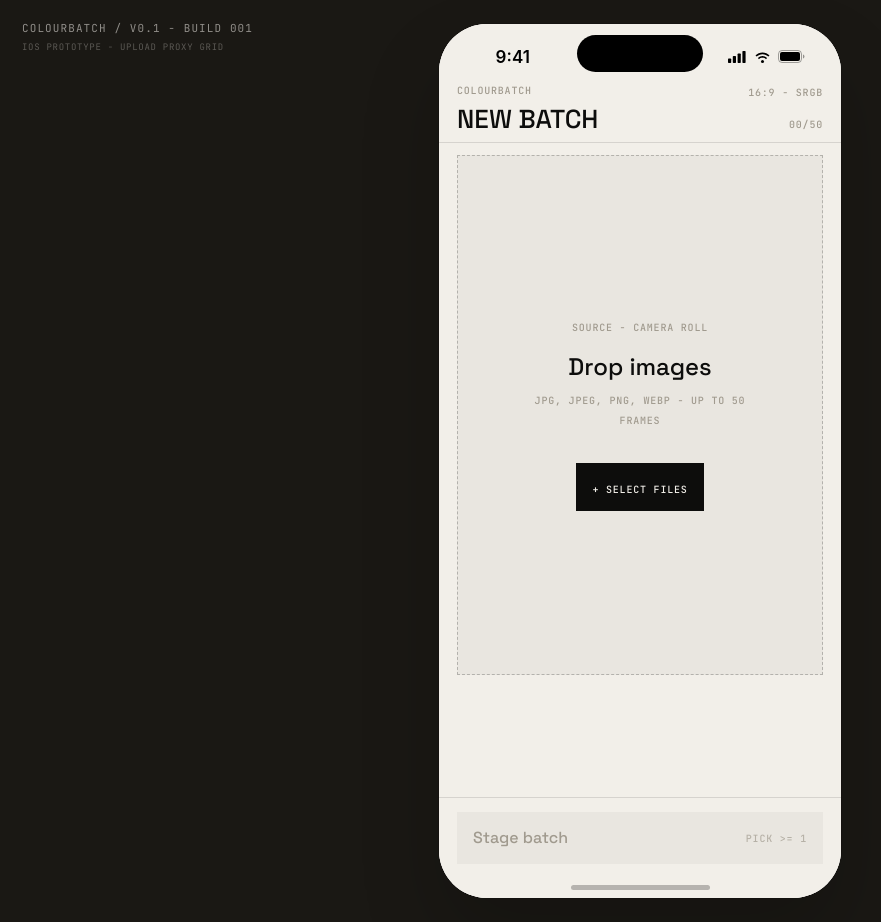
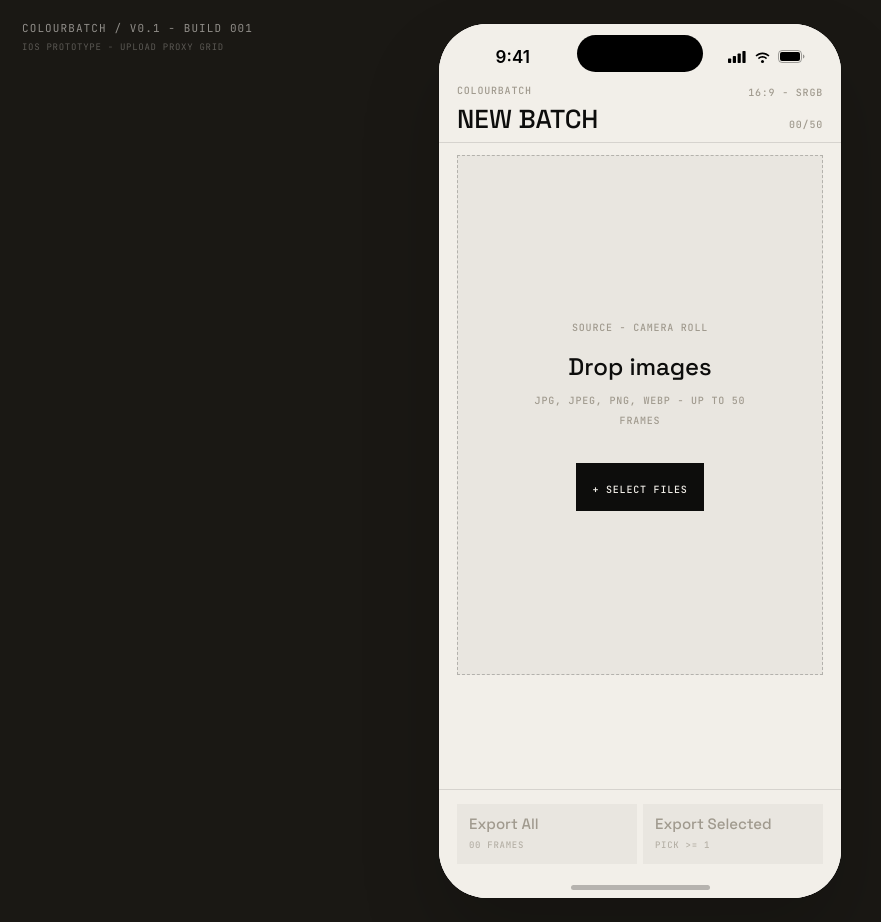
Before and after one commit to J3rey/ColourBatch, a React (Vite) app in the folder frontend/: page / in a window 1280 px wide. Shown: the whole page, without its empty margins (0-881 px from the left). Built offline with nearby package versions, Linux system fonts and the light colour scheme.

Commit message:
fix: enable vertical flipping of textures in WebGLGradingEngine

```diff
--- a/frontend/src/ColourBatch.jsx
+++ b/frontend/src/ColourBatch.jsx
@@ -629,6 +629,31 @@ class WebGLGradingEngine {
     return img;
   }
 
+  drawImage(img, preset, type = 'image/jpeg', quality = 0.9) {
+    const gl = this.gl;
+    const width = img.naturalWidth || img.width;
+    const height = img.naturalHeight || img.height;
+    const adjustments = normalisePreset(preset || PRESETS[0]);
+
+    this.canvas.width = width;
+    this.canvas.height = height;
+    gl.viewport(0, 0, width, height);
+    gl.useProgram(this.program);
+    gl.activeTexture(gl.TEXTURE0);
+    gl.bindTexture(gl.TEXTURE_2D, this.texture);
+    gl.pixelStorei(gl.UNPACK_FLIP_Y_WEBGL, true);
+    gl.texImage2D(gl.TEXTURE_2D, 0, gl.RGBA, gl.RGBA, gl.UNSIGNED_BYTE, img);
+    this.setUniforms(adjustments);
+
+    const position = gl.getAttribLocation(this.program, 'aPosition');
+    gl.bindBuffer(gl.ARRAY_BUFFER, this.positionBuffer);
+    gl.enableVertexAttribArray(position);
+    gl.vertexAttribPointer(position, 2, gl.FLOAT, false, 0, 0);
+    gl.drawArrays(gl.TRIANGLES, 0, 6);
+
+    return this.canvas.toDataURL(type, quality);
+  }
+
   setUniforms(adjustments) {
     const gl = this.gl;
     gl.uniform1i(this.uniforms.uImage, 0);
@@ -651,28 +676,34 @@ class WebGLGradingEngine {
     if (!preset || preset.id === 'original') return dataUrl;
 
     const img = await this.loadDataUrl(dataUrl);
-    const gl = this.gl;
-    const width = img.naturalWidth || img.width;
-    const height = img.naturalHeight || img.height;
-    const adjustments = normalisePreset(preset);
+    return this.drawImage(img, preset, 'image/jpeg', 0.9);
+  }
 
-    this.canvas.width = width;
-    this.canvas.height = height;
-    gl.viewport(0, 0, width, height);
-    gl.useProgram(this.program);
-    gl.activeTexture(gl.TEXTURE0);
-    gl.bindTexture(gl.TEXTURE_2D, this.texture);
-    gl.texImage2D(gl.TEXTURE_2D, 0, gl.RGBA, gl.RGBA, gl.UNSIGNED_BYTE, img);
-    this.setUniforms(adjustments);
+  async gradeFile(file, preset) {
+    const img = await loadImage(file);
+    return this.drawImage(img, preset || PRESETS[0], 'image/jpeg', 0.95);
+  }
+}
 
-    const position = gl.getAttribLocation(this.program, 'aPosition');
-    gl.bindBuffer(gl.ARRAY_BUFFER, this.positionBuffer);
-    gl.enableVertexAttribArray(position);
-    gl.vertexAttribPointer(position, 2, gl.FLOAT, false, 0, 0);
-    gl.drawArrays(gl.TRIANGLES, 0, 6);
+function waitForFrame() {
+  return new Promise((resolve) => window.requestAnimationFrame(() => resolve()));
+}
 
-    return this.canvas.toDataURL('image/jpeg', 0.9);
+function makeExportFileName(fileName, presetId) {
+  const dotIndex = fileName.lastIndexOf('.');
+  const baseName = dotIndex > 0 ? fileName.slice(0, dotIndex) : fileName;
+  const safeBase = baseName.replace(/[<>:"/\\|?*\x00-\x1F]/g, '_').trim() || 'colourbatch-export';
+  return `${safeBase}-${presetId || 'original'}.jpg`;
 }
+
+function downloadDataUrl(dataUrl, fileName) {
+  const anchor = document.createElement('a');
+  anchor.href = dataUrl;
+  anchor.download = fileName;
+  anchor.style.display = 'none';
+  document.body.appendChild(anchor);
+  anchor.click();
+  anchor.remove();
 }
 
 function LazyProxyImage({ image, onVisibilityChange }) {
@@ -900,20 +931,92 @@ function PresetBar({ activePresetId, onSelectPreset, previews }) {
   );
 }
 
-function Lightbox({ image, onClose }) {
+function Lightbox({ image, activePreset, hasPrevious, hasNext, onClose, onNavigate }) {
+  const [showOriginal, setShowOriginal] = useState(false);
+
+  useEffect(() => {
+    setShowOriginal(false);
+  }, [image?.id, activePreset?.id]);
+
+  useEffect(() => {
+    if (!image) return undefined;
+
+    const handleKeyDown = (event) => {
+      if (event.key === 'Escape') onClose();
+      if (event.key === 'ArrowLeft') onNavigate(-1);
+      if (event.key === 'ArrowRight') onNavigate(1);
+    };
+
+    window.addEventListener('keydown', handleKeyDown);
+    return () => window.removeEventListener('keydown', handleKeyDown);
+  }, [image, onClose, onNavigate]);
+
   if (!image) return null;
 
+  const gradedSrc = activePreset?.id === 'original' ? image.proxyDataUrl : image.gradedDataUrl || image.proxyDataUrl;
+  const displaySrc = showOriginal ? image.proxyDataUrl : gradedSrc;
+  const canCompare = activePreset?.id !== 'original';
+
   return (
-    <div className="absolute inset-0 z-50 flex flex-col bg-black">
-      <button type="button" onClick={onClose} className="px-[18px] pb-3 pt-[52px] text-left">
+    <div
+      className="absolute inset-0 z-50 flex flex-col bg-black"
+      onMouseDown={(event) => {
+        if (event.target === event.currentTarget) onClose();
+      }}
+    >
+      <div className="flex items-center justify-between px-[18px] pb-3 pt-[52px]">
+        <button type="button" onClick={onClose} className="appearance-none bg-transparent p-0 text-left">
           <MonoLabel size={10} color="#F2EFE9">
             CLOSE
           </MonoLabel>
         </button>
-      <div className="flex min-h-0 flex-1 items-center justify-center p-[18px]">
-        <img src={image.gradedDataUrl || image.proxyDataUrl} alt="" className="max-h-full max-w-full object-contain" />
+        <button
+          type="button"
+          onClick={() => setShowOriginal((current) => !current)}
+          disabled={!canCompare}
+          className="appearance-none bg-transparent p-0 text-right disabled:opacity-35"
+        >
+          <MonoLabel size={10} color="#F2EFE9">
+            {showOriginal ? 'SHOW GRADED' : 'SHOW ORIGINAL'}
+          </MonoLabel>
+        </button>
+      </div>
+      <div className="relative flex min-h-0 flex-1 items-center justify-center px-[18px] py-2">
+        {hasPrevious && (
+          <button
+            type="button"
+            onClick={() => onNavigate(-1)}
+            className="absolute left-[18px] top-1/2 z-10 -translate-y-1/2 bg-black/55 px-2 py-2 text-[#F2EFE9]"
+            aria-label="Previous image"
+          >
+            <MonoLabel size={10} color="#F2EFE9">
+              PREV
+            </MonoLabel>
+          </button>
+        )}
+        <img src={displaySrc} alt="" className="max-h-full max-w-full object-contain" draggable={false} />
+        {hasNext && (
+          <button
+            type="button"
+            onClick={() => onNavigate(1)}
+            className="absolute right-[18px] top-1/2 z-10 -translate-y-1/2 bg-black/55 px-2 py-2 text-[#F2EFE9]"
+            aria-label="Next image"
+          >
+            <MonoLabel size={10} color="#F2EFE9">
+              NEXT
+            </MonoLabel>
+          </button>
+        )}
       </div>
       <div className="px-[18px] pb-12">
+        <div className="mb-1 flex items-center justify-between gap-3">
+          <MonoLabel size={10} color="#F2EFE9" className="min-w-0 truncate">
+            {showOriginal ? 'Original' : activePreset?.name || 'Original'}
+          </MonoLabel>
+          <MonoLabel size={10} color="rgba(242,239,233,0.65)">
+            {showOriginal ? 'SOURCE' : 'GRADED'}
+          </MonoLabel>
+        </div>
         <MonoLabel size={10} color="rgba(242,239,233,0.65)" className="block truncate">
           {image.fileName}
         </MonoLabel>
@@ -933,8 +1036,8 @@ export default function ColourBatchArtifact() {
   const [images, setImages] = useState([]);
   const [activePresetId, setActivePresetId] = useState('original');
   const [lightboxImageId, setLightboxImageId] = useState(null);
-  const [isExporting] = useState(false);
-  const [exportProgress] = useState({ current: 0, total: 0 });
+  const [isExporting, setIsExporting] = useState(false);
+  const [exportProgress, setExportProgress] = useState({ current: 0, total: 0 });
   const [visibleImageIds, setVisibleImageIds] = useState(() => new Set());
   const [presetPreviews, setPresetPreviews] = useState({});
   const [toast, setToast] = useState('');
@@ -951,6 +1054,10 @@ export default function ColourBatchArtifact() {
   const firstProxyDataUrl = images[0]?.proxyDataUrl || '';
   const lightboxImage = useMemo(
     () => images.find((image) => image.id === lightboxImageId) || null,
+    [images, lightboxImageId],
+  );
+  const lightboxIndex = useMemo(
+    () => images.findIndex((image) => image.id === lightboxImageId),
     [images, lightboxImageId],
   );
 
@@ -1131,6 +1238,62 @@ export default function ColourBatchArtifact() {
 
   const openAddMore = useCallback(() => fileInputRef.current?.click(), []);
 
+  const navigateLightbox = useCallback((direction) => {
+    const currentImages = imagesRef.current;
+    if (currentImages.length < 2) return;
+
+    const currentIndex = currentImages.findIndex((image) => image.id === lightboxImageId);
+    const nextIndex = currentIndex === -1
+      ? 0
+      : (currentIndex + direction + currentImages.length) % currentImages.length;
+
+    setLightboxImageId(currentImages[nextIndex].id);
+  }, [lightboxImageId]);
+
+  const handleExport = useCallback(async (scope) => {
+    if (isExporting) return;
+
+    const currentImages = imagesRef.current;
+    const targets = scope === 'selected'
+      ? currentImages.filter((image) => image.selected)
+      : currentImages;
+
+    if (!targets.length) {
+      showToast(scope === 'selected' ? 'Select at least one image to export.' : 'No images to export.');
+      return;
+    }
+
+    const failed = [];
+    setIsExporting(true);
+    setExportProgress({ current: 0, total: targets.length });
+
+    for (let index = 0; index < targets.length; index += 1) {
+      const image = targets[index];
+      await waitForFrame();
+
+      try {
+        const dataUrl = await getGradingEngine().gradeFile(image.file, activePreset);
+        downloadDataUrl(dataUrl, makeExportFileName(image.fileName, activePreset.id));
+      } catch (error) {
+        console.error(`ColourBatch export failed for ${image.fileName}`, error);
+        failed.push(image.fileName);
+      } finally {
+        setExportProgress({ current: index + 1, total: targets.length });
+      }
+    }
+
+    setIsExporting(false);
+
+    if (failed.length) {
+      const failedNames = failed.slice(0, 3).join(', ');
+      const suffix = failed.length > 3 ? ` +${failed.length - 3} more` : '';
+      showToast(`Export finished. Failed: ${failedNames}${suffix}`);
+      return;
+    }
+
+    showToast(`Exported ${targets.length} image${targets.length === 1 ? '' : 's'}.`);
+  }, [activePreset, getGradingEngine, isExporting, showToast]);
+
   return (
     <div className="flex min-h-screen items-center justify-center bg-[#1A1814] p-6 font-['Space_Grotesk',system-ui,-apple-system,sans-serif] text-[#F2EFE9]">
       <style>{`
@@ -1200,22 +1363,50 @@ export default function ColourBatchArtifact() {
           )}
 
           <div className="absolute inset-x-0 bottom-0 border-t border-[rgba(13,13,12,0.12)] bg-[#F2EFE9] px-[18px] pb-[34px] pt-3.5">
+            {isExporting && (
+              <MonoLabel size={10} color={tokens.mute} className="mb-2 block">
+                Exporting {exportProgress.current}/{exportProgress.total}...
+              </MonoLabel>
+            )}
+            <div className="grid grid-cols-2 gap-1.5">
               <button
                 type="button"
+                onClick={() => handleExport('all')}
+                disabled={!images.length || isExporting}
+                className="flex cursor-not-allowed flex-col items-start bg-[rgba(13,13,12,0.04)] px-3 py-3 text-[#A09A8E] transition-colors enabled:cursor-pointer enabled:bg-[#0D0D0C] enabled:text-[#F2EFE9]"
+              >
+                <span className="font-['Space_Grotesk',system-ui] text-[15px] font-medium leading-none tracking-normal">
+                  Export All
+                </span>
+                <MonoLabel size={9} color="currentColor" className="mt-2 opacity-70">
+                  {String(images.length).padStart(2, '0')} FRAMES
+                </MonoLabel>
+              </button>
+              <button
+                type="button"
+                onClick={() => handleExport('selected')}
                 disabled={!selectedCount || isExporting}
-              className="flex w-full cursor-not-allowed items-center justify-between bg-[rgba(13,13,12,0.04)] px-4 py-3.5 text-[#A09A8E] transition-colors enabled:cursor-pointer enabled:bg-[#0D0D0C] enabled:text-[#F2EFE9]"
+                className="flex cursor-not-allowed flex-col items-start bg-[rgba(13,13,12,0.04)] px-3 py-3 text-[#A09A8E] transition-colors enabled:cursor-pointer enabled:bg-[#0D0D0C] enabled:text-[#F2EFE9]"
               >
-              <span className="font-['Space_Grotesk',system-ui] text-base font-medium tracking-normal">
-                Stage batch
+                <span className="font-['Space_Grotesk',system-ui] text-[15px] font-medium leading-none tracking-normal">
+                  Export Selected
                 </span>
-              <MonoLabel size={10} color="currentColor" className="opacity-70">
-                {selectedCount ? `READY ${String(selectedCount).padStart(2, '0')}` : 'PICK >= 1'}
+                <MonoLabel size={9} color="currentColor" className="mt-2 opacity-70">
+                  {selectedCount ? `${String(selectedCount).padStart(2, '0')} READY` : 'PICK >= 1'}
                 </MonoLabel>
               </button>
             </div>
+          </div>
 
           <Toast message={toast} />
-          <Lightbox image={lightboxImage} onClose={() => setLightboxImageId(null)} />
+          <Lightbox
+            image={lightboxImage}
+            activePreset={activePreset}
+            hasPrevious={images.length > 1 && lightboxIndex > -1}
+            hasNext={images.length > 1 && lightboxIndex > -1}
+            onClose={() => setLightboxImageId(null)}
+            onNavigate={navigateLightbox}
+          />
         </div>
       </IOSDevice>
 
```
Lines whose indentation alone changed are shown as unchanged.
